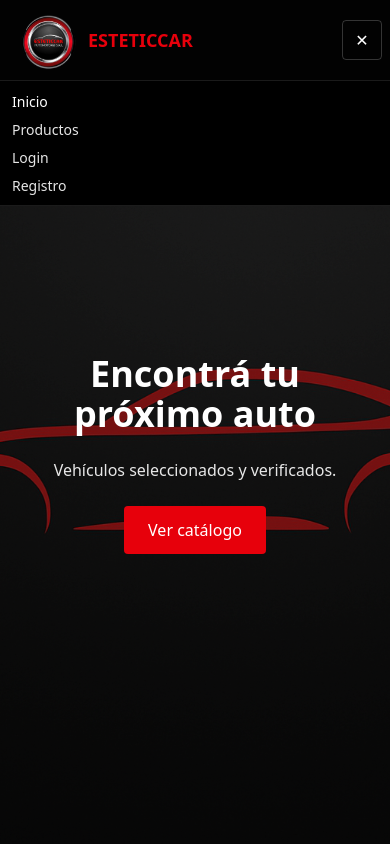
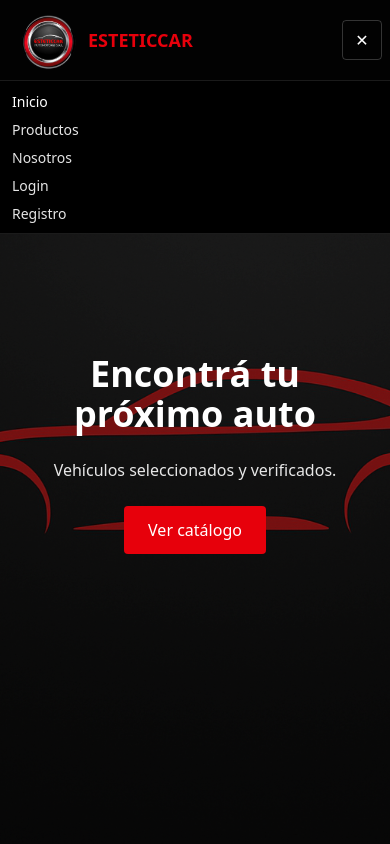
Before and after one commit to paulll09/EsteticcarReact, a React (Vite) app: page / in a window 390 px wide. Both pictures are taken after a click on the button "Abrir menú". Shown: the top 844 px of the page. Built offline with nearby package versions, Linux system fonts and the light colour scheme.

Commit message:
Actualizacion:pagina Nosotros,Ubicacion,estilos y animaciones 2

```diff
--- a/src/components/Header.jsx
+++ b/src/components/Header.jsx
@@ -56,6 +56,7 @@ export default function Header() {
           <ul className="max-w-6xl mx-auto py-2 space-y-1 list-none pl-0">
             <li><NavLink to="/" className={item} onClick={() => setOpen(false)}>Inicio</NavLink></li>
             <li><NavLink to="/productos" className={item} onClick={() => setOpen(false)}>Productos</NavLink></li>
+            <li><NavLink to="/nosotros" className={item} onClick={() => setOpen(false)}>Nosotros</NavLink></li>
             <li><NavLink to="/login" className={item} onClick={() => setOpen(false)}>Login</NavLink></li>
             <li><NavLink to="/registro" className={item} onClick={() => setOpen(false)}>Registro</NavLink></li>
           </ul>
```
